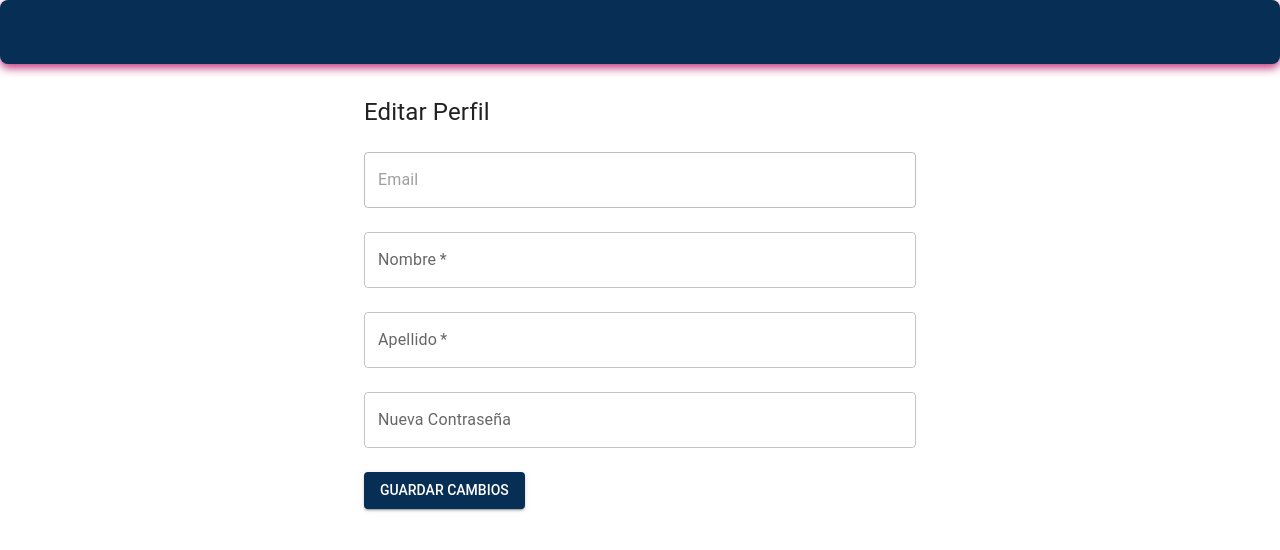
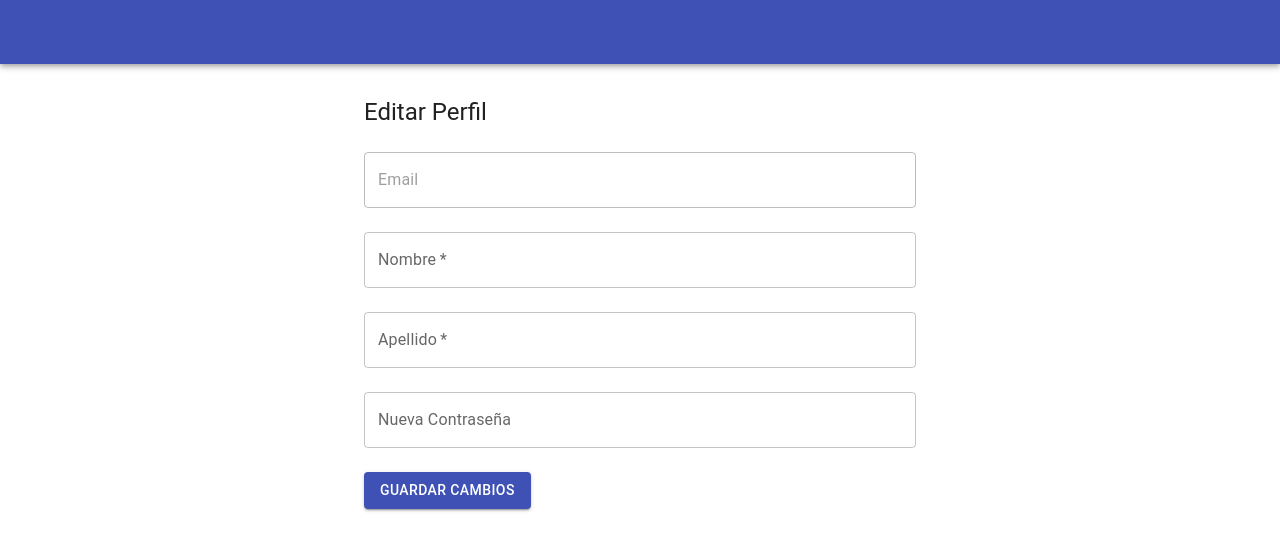
Before and after one commit to agustinodetti/registro-asistencia-mern, a React (Create React App) app in the folder frontend/: page /profile in a window 1280 px wide. Shown: the top 550 px of the page. Built offline with nearby package versions, Linux system fonts and the light colour scheme; no server answers; some icons are missing.

Commit message:
Revert "Develop to Landing"

```diff
--- a/frontend/src/App.js
+++ b/frontend/src/App.js
@@ -7,15 +7,9 @@ import PrivateRoute from './components/PrivateRoute';
 import SubRoles from './pages/admin/SubRoles';
 import Users from './pages/admin/Users';
 import Profile from './pages/Profile';
-import React from 'react';
-import { ThemeProvider } from '@mui/material/styles';
-import CssBaseline from '@mui/material/CssBaseline';
-import theme from './theme/theme';
 
 function App() {
   return (
-    <ThemeProvider theme={theme}>
-      <CssBaseline />
     <Router>
       <Routes>
         <Route path="/" element={<Login />} />  {/* Ruta principal mostrará Login */}
@@ -29,7 +23,6 @@ function App() {
         {/* Puedes agregar más rutas aquí según sea necesario */}
       </Routes>
     </Router>
-    </ThemeProvider>
   );
 }
 
--- a/frontend/src/components/UserBar.js
+++ b/frontend/src/components/UserBar.js
@@ -1,24 +1,16 @@
 import React, { useState } from 'react';
-import {
-  AppBar,
-  Toolbar,
-  Button,
-  IconButton,
-  Menu,
-  MenuItem,
-  Tooltip,
-} from '@mui/material';
+import { AppBar, Toolbar, Button, IconButton, Menu, MenuItem, Tooltip } from '@mui/material';
 import AccountCircleIcon from '@mui/icons-material/AccountCircle';
 import { Link, useNavigate, useLocation } from 'react-router-dom';
-import { useTheme } from '@mui/material/styles'; // 👈 acceso al theme
 
 const UserBar = () => {
   const [anchorEl, setAnchorEl] = useState(null);
   const navigate = useNavigate();
   const location = useLocation();
-  const theme = useTheme(); // 👈 usamos el theme
 
+  // Obtén el rol del usuario desde localStorage
   const role = localStorage.getItem('role');
+
 
   const handleMenuOpen = (event) => setAnchorEl(event.currentTarget);
   const handleMenuClose = () => setAnchorEl(null);
@@ -35,111 +27,44 @@ const UserBar = () => {
     navigate('/login');
   };
 
-  const isEmployeeAttendance =
-    location.pathname === '/employee/attendance' ||
-    location.pathname === '/profile' ||
-    location.pathname.startsWith('/admin/attendance');
+  // Oculta los links de admin si estamos en la página de asistencia de empleado
+  const isEmployeeAttendance = location.pathname === '/employee/attendance' || location.pathname === '/profile' || location.pathname.startsWith('/admin/attendance');
 
   return (
-    <AppBar
-      position="static"
-      sx={{
-        mb: 4,
-        background: theme.palette.primary.main,
-        boxShadow: '0 4px 10px rgba(179, 1, 90, 0.79)',
-        borderRadius: 2,
-      }}
-    >
+    <AppBar position="static" sx={{ mb: 4 }}>
       <Toolbar>
-        {role === 'admin' && !isEmployeeAttendance && (
+        {role === 'admin' && (
           <>
-            <Button
-              component={Link}
-              to="/admin/dashboard"
-              sx={{
-                color: theme.palette.terciary.main,
-                fontWeight: 500,
-                '&:hover': {
-                  color: theme.palette.terciary.light,
-                },
-              }}
-            >
+            <Button color="inherit" component={Link} to="/admin/dashboard">
               Dashboard
             </Button>
-            <Button
-              component={Link}
-              to="/admin/users"
-              sx={{
-                color: theme.palette.terciary.main,
-                fontWeight: 500,
-                '&:hover': {
-                  color: theme.palette.terciary.light,
-                },
-              }}
-            >
+            <Button color="inherit" component={Link} to="/admin/users">
               Usuarios
             </Button>
-            <Button
-              component={Link}
-              to="/admin/subroles"
-              sx={{
-                color: theme.palette.terciary.main,
-                fontWeight: 500,
-                '&:hover': {
-                  color: theme.palette.terciary.light,
-                },
-              }}
-            >
+            <Button color="inherit" component={Link} to="/admin/subroles">
               SubRoles
             </Button>
           </>
         )}
-
         {role === 'employee' && (
-          <Button
-            component={Link}
-            to="/employee/attendance"
-            sx={{
-              color: theme.palette.terciary.main,
-              fontWeight: 500,
-              '&:hover': {
-                color: theme.palette.terciary.light,
-              },
-            }}
-          >
-            Registro asistencia
-          </Button>
+          <>
+            <Button color="inherit" component={Link} to="/employee/attendance">
+              Registro asistencia
+            </Button>
+          </>
         )}
-
         <div style={{ flexGrow: 1 }} />
-
         <Tooltip title="Cuenta">
-          <IconButton
-            onClick={handleMenuOpen}
-            size="large"
-            sx={{
-              color: theme.palette.terciary.main,
-              '&:hover': {
-                color: theme.palette.terciary.light,
-              },
-            }}
-          >
+          <IconButton color="inherit" onClick={handleMenuOpen} size="large">
             <AccountCircleIcon />
           </IconButton>
         </Tooltip>
-
         <Menu
           anchorEl={anchorEl}
           open={Boolean(anchorEl)}
           onClose={handleMenuClose}
           anchorOrigin={{ vertical: 'bottom', horizontal: 'right' }}
           transformOrigin={{ vertical: 'top', horizontal: 'right' }}
-          sx={{
-            '& .MuiPaper-root': {
-              borderRadius: 2,
-              boxShadow: '0 4px 12px rgba(137, 33, 33, 0.15)',
-            },
-          }}
         >
           <MenuItem onClick={handleEditProfile}>Editar perfil</MenuItem>
           <MenuItem onClick={handleLogout}>Cerrar sesión</MenuItem>
--- a/frontend/src/pages/Login.js
+++ b/frontend/src/pages/Login.js
@@ -13,11 +13,9 @@ import {
 } from '@mui/material';
 import { LockOutlined } from '@mui/icons-material';
 import { useNavigate } from 'react-router-dom';
-import { useTheme } from '@mui/material/styles';
 
 const API_URL = process.env.REACT_APP_API_URL;
 const Login = () => {
-  const theme = useTheme();
   const [email, setEmail] = useState('');
   const [password, setPassword] = useState('');
   const [error, setError] = useState('');
@@ -57,16 +55,12 @@ const Login = () => {
           display: 'flex',
           flexDirection: 'column',
           alignItems: 'center',
-          background: 'white',
-          padding: 4,
-          borderRadius: 3,
-          boxShadow: '0 8px 24px rgba(0,0,0,0.1)',
         }}
       >
-        <Avatar sx={{ m: 1, bgcolor: theme.palette.secondary.main }}>
+        <Avatar sx={{ m: 1, bgcolor: 'primary.main' }}>
           <LockOutlined />
         </Avatar>
-        <Typography component="h1" variant="h5" sx={{ color: theme.palette.primary.main, fontWeight: 600 }}>
+        <Typography component="h1" variant="h5">
           Iniciar Sesión
         </Typography>
         <Box component="form" onSubmit={handleSubmit} noValidate sx={{ mt: 1 }}>
@@ -103,23 +97,13 @@ const Login = () => {
             type="submit"
             fullWidth
             variant="contained"
-            sx={{
-              mt: 3,
-              mb: 2,
-              py: 1.5,
-              fontWeight: 'bold',
-                background: `linear-gradient(45deg, ${theme.palette.primary.main}, ${theme.palette.secondary.main})`,
-              color: theme.palette.primary.contrastText,
-              '&:hover': {
-                background: `linear-gradient(45deg, ${theme.palette.primary.dark || '#0b1723'}, ${theme.palette.secondary.dark || '#e04385'})`,
-              },
-            }}
+            sx={{ mt: 3, mb: 2 }}
           >
             Ingresar
           </Button>
           <Grid container justifyContent="flex-end">
             <Grid item>
-              <Link href="/register" variant="body2" color="secondary">
+              <Link href="/register" variant="body2">
                 ¿No tienes cuenta? Regístrate
               </Link>
             </Grid>
@@ -127,7 +111,6 @@ const Login = () => {
         </Box>
       </Box>
     </Container>
-
   );
 };
 
--- a/frontend/src/pages/admin/Dashboard.js
+++ b/frontend/src/pages/admin/Dashboard.js
@@ -286,7 +286,6 @@ const AdminDashboard = () => {
 
   // Eliminar registro de asistencia
   const handleDeleteAttendance = async (attendanceId) => {
-
   if (!window.confirm('¿Estás seguro de eliminar este registro de asistencia?')) return;
   try {
     const token = localStorage.getItem('token');
--- a/frontend/src/theme/theme.js
+++ /dev/null
@@ -1,20 +0,0 @@
-import { createTheme } from '@mui/material/styles';
-
-const theme = createTheme({
-  palette: {
-    primary: {
-      main: '#072e54ff', // Azul oscuro
-    },
-    secondary: {
-      main: '#b4195aff', // Rosa fuerte
-    },
-    terciary: {
-      main: '#ffffffff', // Blanco
-    },
-  },
-  typography: {
-    fontFamily: 'Roboto, sans-serif',
-  },
-});
-
-export default theme;
```
Lines whose indentation alone changed are shown as unchanged.
